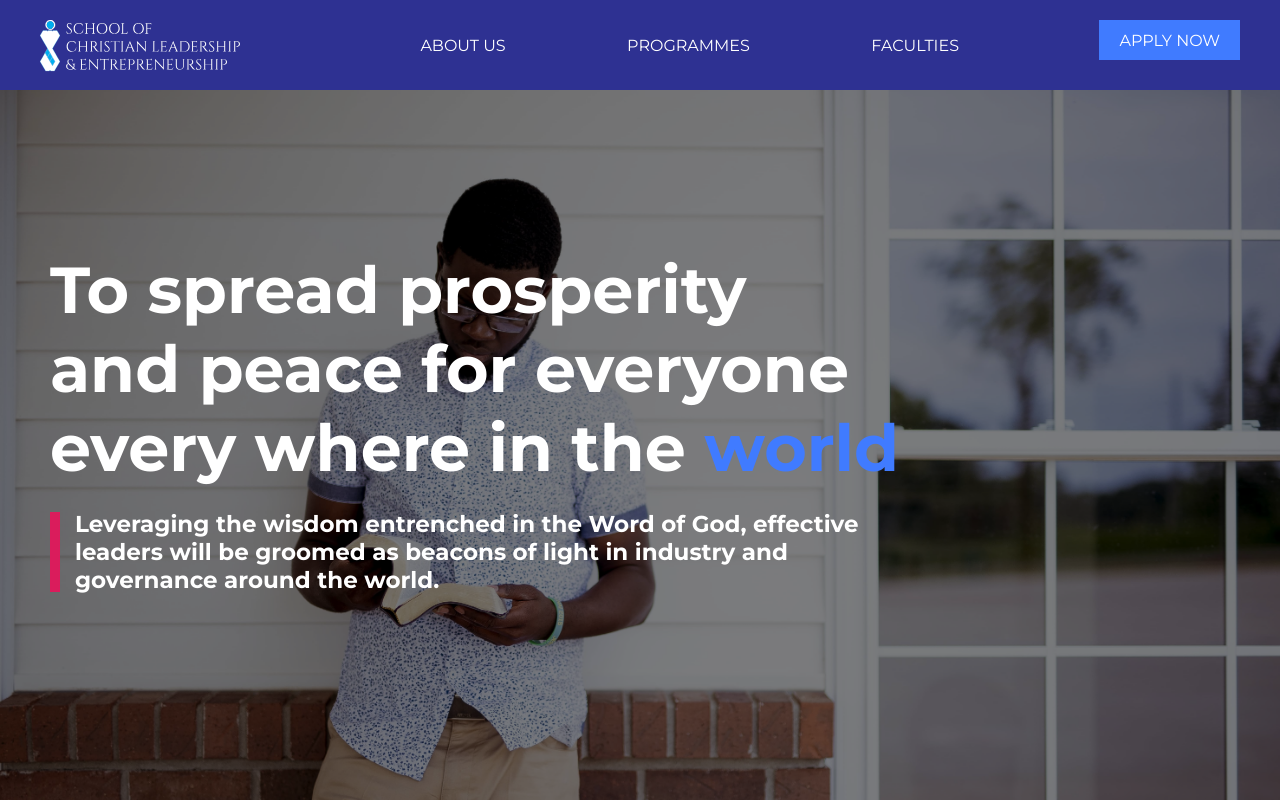
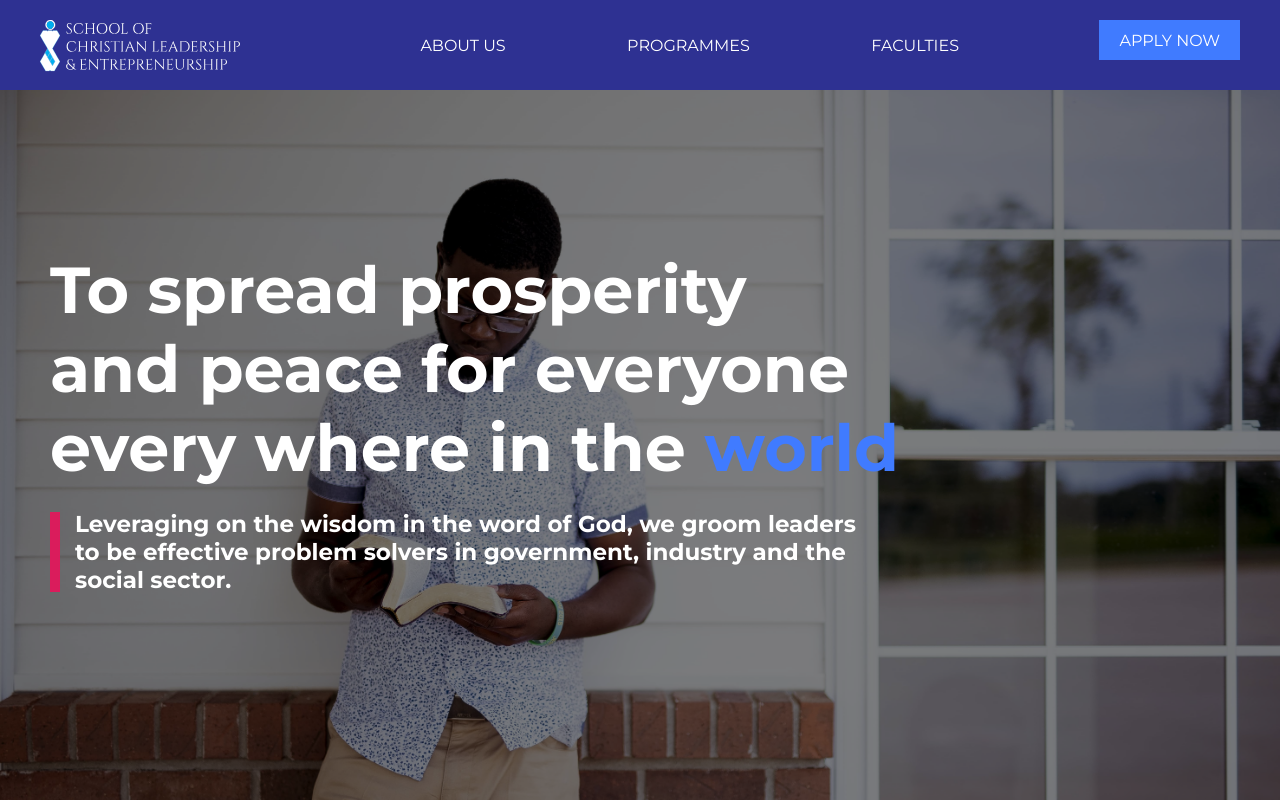
Before and after one commit to inedjosh/scle, a Next.js app: page / in a window 1280 px wide. Shown: the top 800 px of the page. Built offline with nearby package versions, Linux system fonts and the light colour scheme.

Commit message:
fixed hero text

```diff
--- a/pages/index.js
+++ b/pages/index.js
@@ -40,9 +40,9 @@ export default function Home() {
           <div className={styles.heroTextSub}>
             <div className={styles.redBar}></div>
             <p className={styles.heroParagraph}>
-              Leveraging the wisdom entrenched in the Word of God, effective
-              leaders will be groomed as beacons of light in industry and
-              governance around the world.
+              Leveraging on the wisdom in the word of God, we groom leaders to
+              be effective problem solvers in government, industry and the
+              social sector.
             </p>
           </div>
         </div>
```
